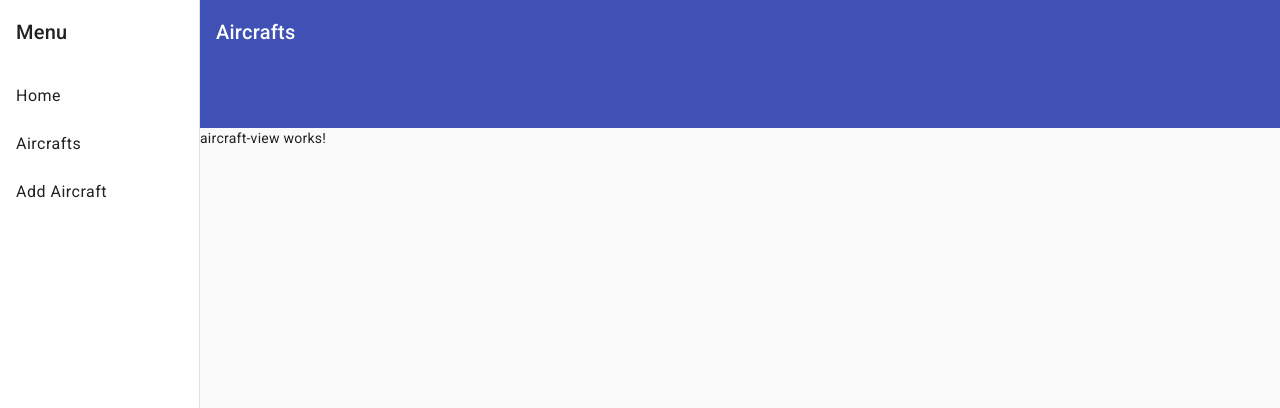
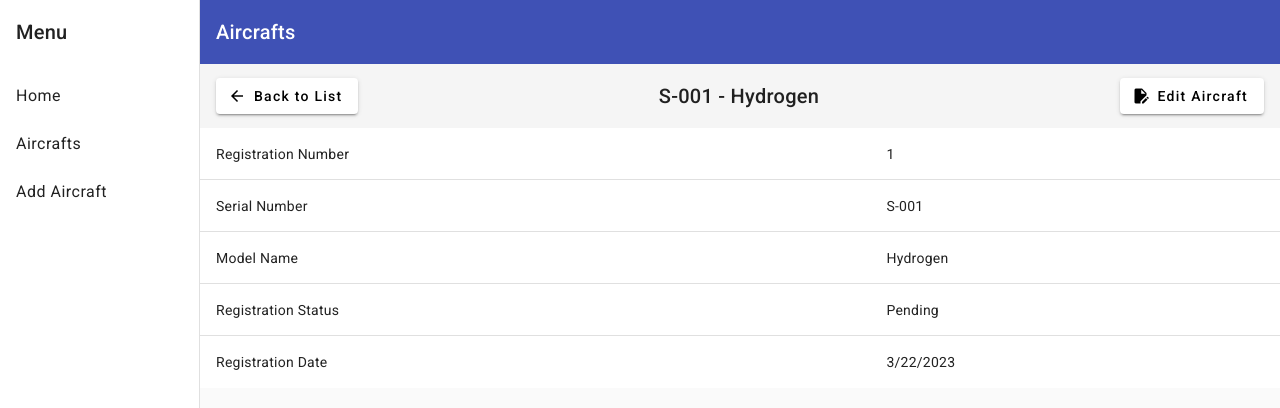
Before and after one commit to paulwillyjean-besslogic-test/angular, an Angular app: page /aircraft/1/view in a window 1280 px wide. Shown: the top 408 px of the page. Built offline with nearby package versions, Linux system fonts and the light colour scheme; no server answers.

Commit message:
Works on aircrafts view page

```diff
--- a/src/app/aircraft/aircraft-routing.module.ts
+++ b/src/app/aircraft/aircraft-routing.module.ts
@@ -19,6 +19,7 @@ const routes: Routes = [
                     aircraft: aircraftResolver
                 },
                 children: [
+                    { path: '', pathMatch: 'full', redirectTo: 'view' },
                     { path: 'edit', title: 'Edit Aircraft', component: AircraftEditComponent },
                     { path: 'view', title: 'View Aircraft', component: AircraftViewComponent }
                 ]
--- a/src/app/aircraft/aircraft.module.ts
+++ b/src/app/aircraft/aircraft.module.ts
@@ -1,9 +1,12 @@
 import { CommonModule } from "@angular/common";
 import { HttpClientModule } from "@angular/common/http";
 import { NgModule } from "@angular/core";
+import { MatButtonModule } from "@angular/material/button";
+import { MatIconModule } from "@angular/material/icon";
 import { MatPaginatorModule } from "@angular/material/paginator";
 import { MatSortModule } from "@angular/material/sort";
 import { MatTableModule } from "@angular/material/table";
+import { MatToolbarModule } from "@angular/material/toolbar";
 import { AircraftRoutingModule } from "./aircraft-routing.module";
 import { AircraftAddComponent, AircraftEditComponent, AircraftListComponent, AircraftsTableComponent, AircraftViewComponent } from './components';
 
@@ -21,6 +24,9 @@ import { AircraftAddComponent, AircraftEditComponent, AircraftListComponent, Air
         MatTableModule,
         MatPaginatorModule,
         MatSortModule,
+        MatToolbarModule,
+        MatButtonModule,
+        MatIconModule,
         AircraftRoutingModule
     ]
 })
--- a/src/app/aircraft/components/aircraft-view/aircraft-view.component.html
+++ b/src/app/aircraft/components/aircraft-view/aircraft-view.component.html
@@ -1 +1,26 @@
-<p>aircraft-view works!</p>
+<mat-toolbar>
+    <a mat-raised-button [routerLink]="['/aircraft']">
+        <mat-icon>arrow_back</mat-icon>
+        Back to List
+    </a>
+    <span class="toolbar-spacer"></span>
+    <span>{{ aircraft.serialNumber }} - {{ aircraft.modelName }}</span>
+    <span class="toolbar-spacer"></span>
+    <div class="toolbar-actions">
+        <a mat-raised-button [routerLink]="['/aircraft', id, 'edit']">
+            <mat-icon>edit_document</mat-icon>
+            Edit Aircraft
+        </a>
+    </div>
+</mat-toolbar>
+<section class="aircraft-description">
+    <table mat-table [dataSource]="data" class="aircraft-description-table">
+        <ng-container matColumnDef="key">
+            <td mat-cell *matCellDef="let row">{{ row[0] }}</td>
+        </ng-container>
+        <ng-container matColumnDef="value">
+            <td mat-cell *matCellDef="let row">{{ row[1] }}</td>
+        </ng-container>
+        <tr mat-row *matRowDef="let row; columns: ['key', 'value']"></tr>
+    </table>
+</section>
--- a/src/app/aircraft/components/aircraft-view/aircraft-view.component.scss
+++ b/src/app/aircraft/components/aircraft-view/aircraft-view.component.scss
@@ -0,0 +1,3 @@
+.toolbar-spacer {
+    flex: 1 1 auto;
+}
--- a/src/app/aircraft/components/aircraft-view/aircraft-view.component.ts
+++ b/src/app/aircraft/components/aircraft-view/aircraft-view.component.ts
@@ -1,10 +1,31 @@
-import { Component } from '@angular/core';
+import { Component, OnInit } from '@angular/core';
+import { ActivatedRoute } from '@angular/router';
+import { Aircraft } from '../../models/aircraft';
 
 @Component({
   selector: 'app-aircraft-view',
   templateUrl: './aircraft-view.component.html',
   styleUrls: ['./aircraft-view.component.scss']
 })
-export class AircraftViewComponent {
+export class AircraftViewComponent implements OnInit {
+  aircraft!:Aircraft;
+  id!: number;
+  data: object[] = [];
+  columns = ['key', 'value'];
 
+  constructor(private route: ActivatedRoute) {}
+
+  ngOnInit() {
+    this.route.data.subscribe(data => {
+      this.aircraft = data['aircraft'];
+      this.id = this.aircraft.registrationNumber;
+      this.data = Object.entries({
+        "Registration Number": this.aircraft.registrationNumber,
+        "Serial Number": this.aircraft.serialNumber,
+        "Model Name": this.aircraft.modelName,
+        "Registration Status": this.aircraft.registrationStatus,
+        "Registration Date": this.aircraft.registrationDate && this.aircraft.registrationDate.toLocaleDateString()
+      });
+    })
+  }
 }
--- a/src/app/aircraft/components/aircrafts-table/aircrafts-table.component.html
+++ b/src/app/aircraft/components/aircrafts-table/aircrafts-table.component.html
@@ -3,17 +3,13 @@
     <!-- Registration Number Column -->
     <ng-container matColumnDef="registrationNumber">
       <th mat-header-cell *matHeaderCellDef mat-sort-header>Registration Number</th>
-      <td mat-cell *matCellDef="let row">
-        <a [routerLink]="['/aircraft', row.registrationNumber]">{{row.registrationNumber}}</a>
-      </td>
+      <td mat-cell *matCellDef="let row">{{row.registrationNumber}}</td>
     </ng-container>
 
     <!-- Serial Number Column -->
     <ng-container matColumnDef="serialNumber">
       <th mat-header-cell *matHeaderCellDef mat-sort-header>Serial Number</th>
-      <td mat-cell *matCellDef="let row">
-        <a [routerLink]="['/aircraft', row.registrationNumber]">{{row.serialNumber}}</a>
-      </td>
+      <td mat-cell *matCellDef="let row">{{row.serialNumber}}</td>
     </ng-container>
 
     <!-- Model Name Column -->
@@ -34,6 +30,16 @@
       <td mat-cell *matCellDef="let row">{{row.registrationDate | date }}</td>
     </ng-container>
 
+    <!-- Actions-->
+    <ng-container matColumnDef="actions">
+      <th mat-header-cell *matHeaderCellDef>Actions</th>
+      <td mat-cell *matCellDef="let row">
+        <a mat-button aria-label="View Aircraft" title="View Aircraft" [routerLink]="['/aircraft', row.registrationNumber, 'view']">
+          <mat-icon>description</mat-icon>
+        </a>
+      </td>
+    </ng-container>
+
     <tr mat-header-row *matHeaderRowDef="displayedColumns"></tr>
     <tr mat-row *matRowDef="let row; columns: displayedColumns;"></tr>
   </table>
--- a/src/app/aircraft/components/aircrafts-table/aircrafts-table.component.ts
+++ b/src/app/aircraft/components/aircrafts-table/aircrafts-table.component.ts
@@ -18,7 +18,7 @@ export class AircraftsTableComponent implements AfterViewInit, OnInit {
   dataSource: AircraftsTableDataSource = new AircraftsTableDataSource();
 
   /** Columns displayed in the table. Columns IDs can be added, removed, or reordered. */
-  displayedColumns = ['registrationNumber', 'serialNumber', 'modelName', 'registrationStatus', 'registrationDate'];
+  displayedColumns = ['registrationNumber', 'serialNumber', 'modelName', 'registrationStatus', 'registrationDate', 'actions'];
 
   ngOnInit(): void {
     this.dataSource.data = this.data;
--- a/src/app/main-nav/main-nav.component.html
+++ b/src/app/main-nav/main-nav.component.html
@@ -12,7 +12,6 @@
   </mat-sidenav>
   <mat-sidenav-content>
     <mat-toolbar color="primary">
-      <mat-toolbar-row>
       <button
         type="button"
         aria-label="Toggle sidenav"
@@ -22,10 +21,6 @@
         <mat-icon aria-label="Side nav toggle icon">menu</mat-icon>
       </button>
       <span>Aircrafts</span>
-      </mat-toolbar-row>
-      <mat-toolbar-row>
-
-      </mat-toolbar-row>
     </mat-toolbar>
     <ng-content></ng-content>
     <!-- Add Content Here -->
```
Also changed, not shown: src/app/aircraft/components/aircrafts-table/aircrafts-table.component.scss (line endings or trailing spaces). Lines whose indentation alone changed are shown as unchanged.
